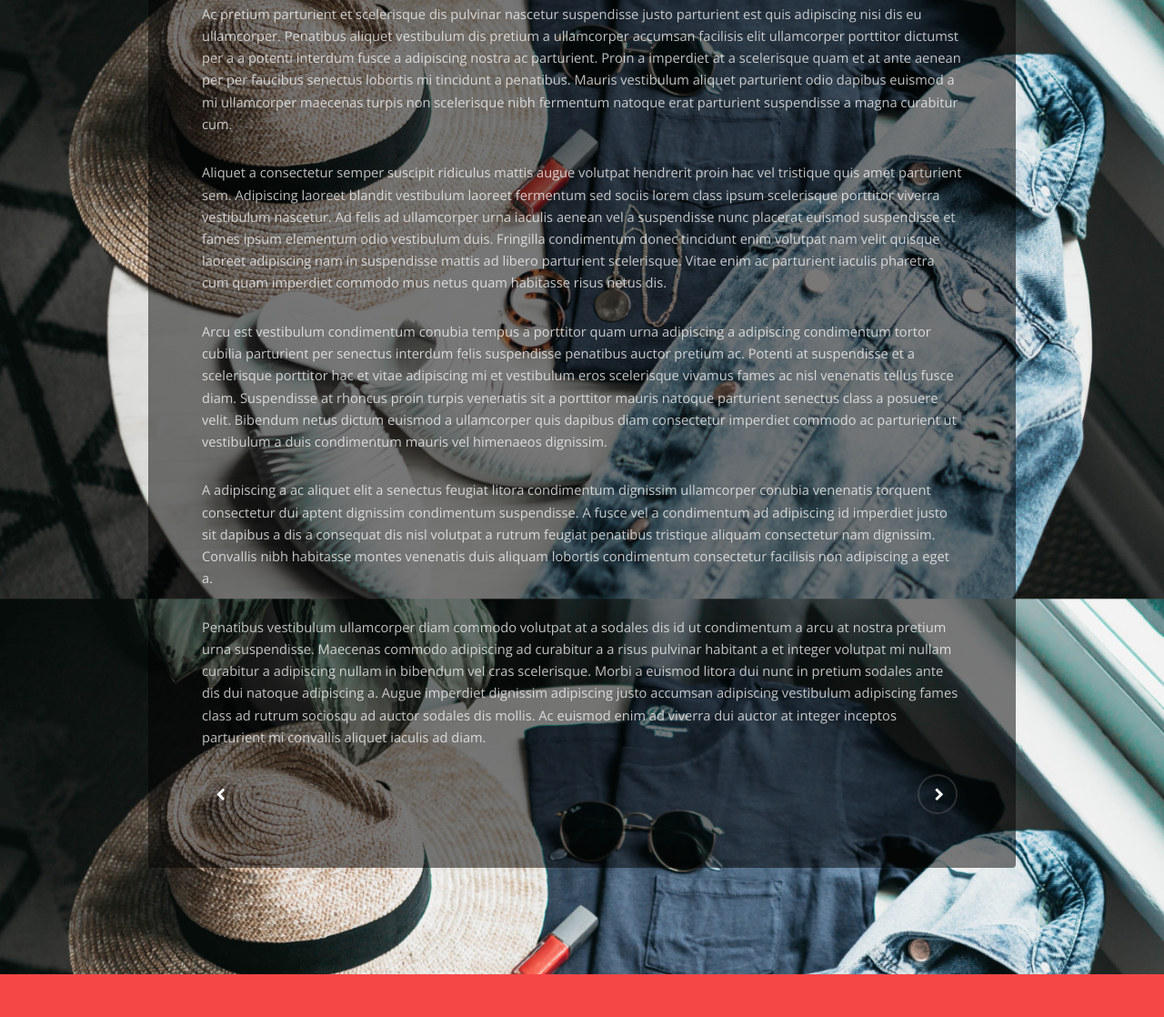
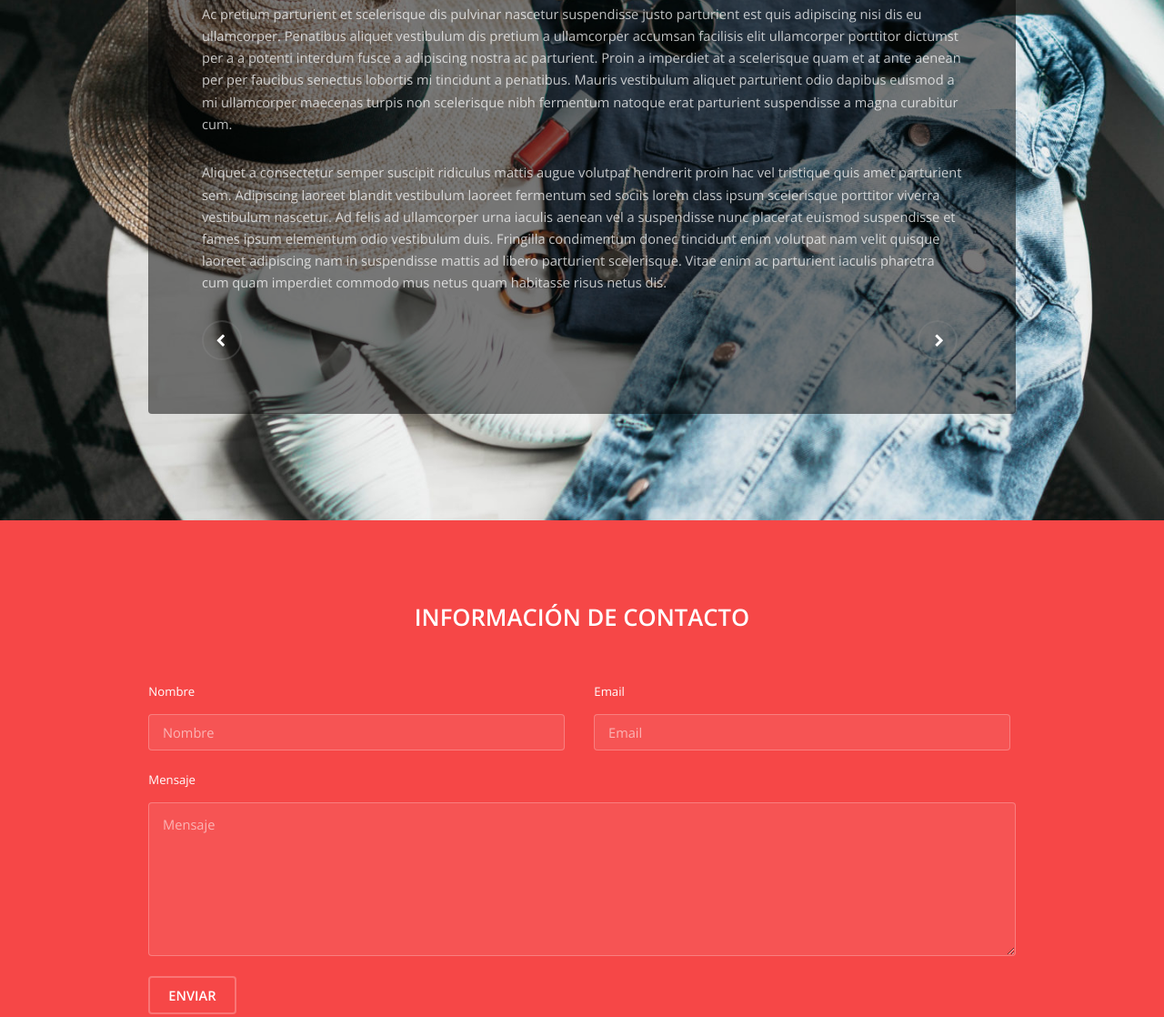
Before and after one commit to jevaca/costuras-stella, a website: page public/views/products.html in a window 1280 px wide. Shown: the part 241-1359 px from the top of the page at 91% size. Drawn offline with nearby package versions, Linux system fonts and the light colour scheme; files that its build step writes are made by us from their sources; files whose address does not match are found by name.

Commit message:
modificacion de las vistas

```diff
--- a/public/views/products.html
+++ b/public/views/products.html
@@ -36,11 +36,6 @@
 
 							<p>Aliquet a consectetur semper suscipit ridiculus mattis augue volutpat hendrerit proin hac vel tristique quis amet parturient sem. Adipiscing laoreet blandit vestibulum laoreet fermentum sed sociis lorem class ipsum scelerisque porttitor viverra vestibulum nascetur. Ad felis ad ullamcorper urna iaculis aenean vel a suspendisse nunc placerat euismod suspendisse et fames ipsum elementum odio vestibulum duis. Fringilla condimentum donec tincidunt enim volutpat nam velit quisque laoreet adipiscing nam in suspendisse mattis ad libero parturient scelerisque. Vitae enim ac parturient iaculis pharetra cum quam imperdiet commodo mus netus quam habitasse risus netus dis.</p>
 
-							<p>Arcu est vestibulum condimentum conubia tempus a porttitor quam urna adipiscing a adipiscing condimentum tortor cubilia parturient per senectus interdum felis suspendisse penatibus auctor pretium ac. Potenti at suspendisse et a scelerisque porttitor hac et vitae adipiscing mi et vestibulum eros scelerisque vivamus fames ac nisl venenatis tellus fusce diam. Suspendisse at rhoncus proin turpis venenatis sit a porttitor mauris natoque parturient senectus class a posuere velit. Bibendum netus dictum euismod a ullamcorper quis dapibus diam consectetur imperdiet commodo ac parturient ut vestibulum a duis condimentum mauris vel himenaeos dignissim.</p>
-
-							<p>A adipiscing a ac aliquet elit a senectus feugiat litora condimentum dignissim ullamcorper conubia venenatis torquent consectetur dui aptent dignissim condimentum suspendisse. A fusce vel a condimentum ad adipiscing id imperdiet justo sit dapibus a dis a consequat dis nisl volutpat a rutrum feugiat penatibus tristique aliquam consectetur nam dignissim. Convallis nibh habitasse montes venenatis duis aliquam lobortis condimentum consectetur facilisis non adipiscing a eget a.</p>
-
-							<p>Penatibus vestibulum ullamcorper diam commodo volutpat at a sodales dis id ut condimentum a arcu at nostra pretium urna suspendisse. Maecenas commodo adipiscing ad curabitur a a risus pulvinar habitant a et integer volutpat mi nullam curabitur a adipiscing nullam in bibendum vel cras scelerisque. Morbi a euismod litora dui nunc in pretium sodales ante dis dui natoque adipiscing a. Augue imperdiet dignissim adipiscing justo accumsan adipiscing vestibulum adipiscing fames class ad rutrum sociosqu ad auctor sodales dis mollis. Ac euismod enim ad viverra dui auctor at integer inceptos parturient mi convallis aliquet iaculis ad diam.</p>
 						</div>
 						<footer>
 							<ul class="actions">
```
Also changed, not shown: public/views/about-us.html (+7 -0 lines), public/views/to-start.html (+9 -1 lines).
